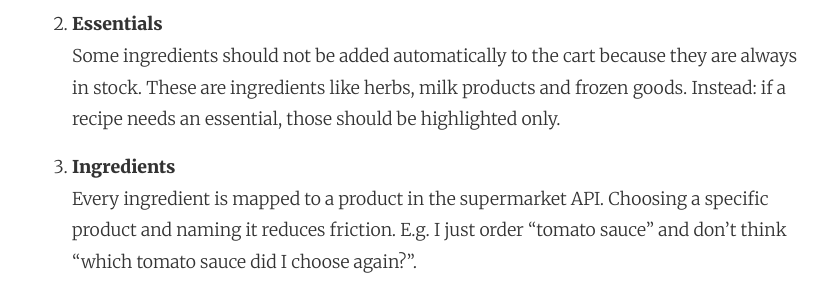
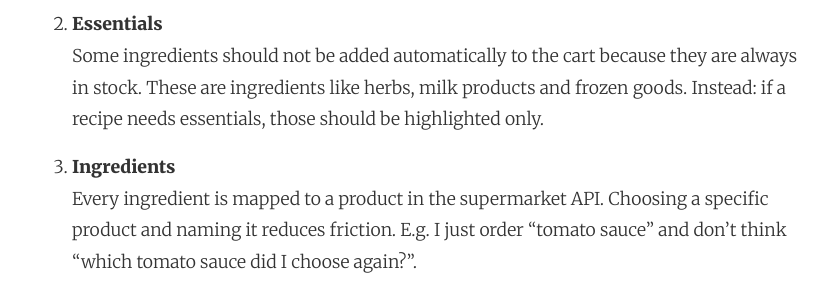
Before and after one commit to adri/adri.github.io, a Jekyll site: the page built from _posts/2017-09-27-learning-elixir-second-side-project-part1.md, in a window 1280 px wide and 900 px high, scrolled down 2321 px. Shown: the part 215-514 px from the top of the window, without its empty margins (224-1052 px from the left). Built offline with Jekyll 4.4.1, drawn with Linux system fonts in a browser that asks for light colours; nearby versions of some CDN libraries; comment, search, counter and statistics services are not loaded.

Commit message:
Autocommit from wiki

```diff
--- a/_posts/2017-09-27-learning-elixir-second-side-project-part1.md
+++ b/_posts/2017-09-27-learning-elixir-second-side-project-part1.md
@@ -40,7 +40,7 @@ The domain is very connected which makes it a great use-case for GraphQL. The ma
 A list of recipes that can be planned. Those recipes have ingredients. When a recipe is planned, their ingredients get added automatically to the order via the supermarket API.
 
 2. **Essentials**<br />
-Some ingredients should not be added automatically to the cart because they are always in stock. These are ingredients like herbs, milk products and frozen goods. Instead: if a recipe needs an essential, those should be highlighted only.
+Some ingredients should not be added automatically to the cart because they are always in stock. These are ingredients like herbs, milk products and frozen goods. Instead: if a recipe needs essentials, those should be highlighted only.
 
 3. **Ingredients**<br />
 Every ingredient is mapped to a product in the supermarket API. Choosing a specific product and naming it reduces friction. E.g. I just order "tomato sauce" and don't think "which tomato sauce did I choose again?".
```
